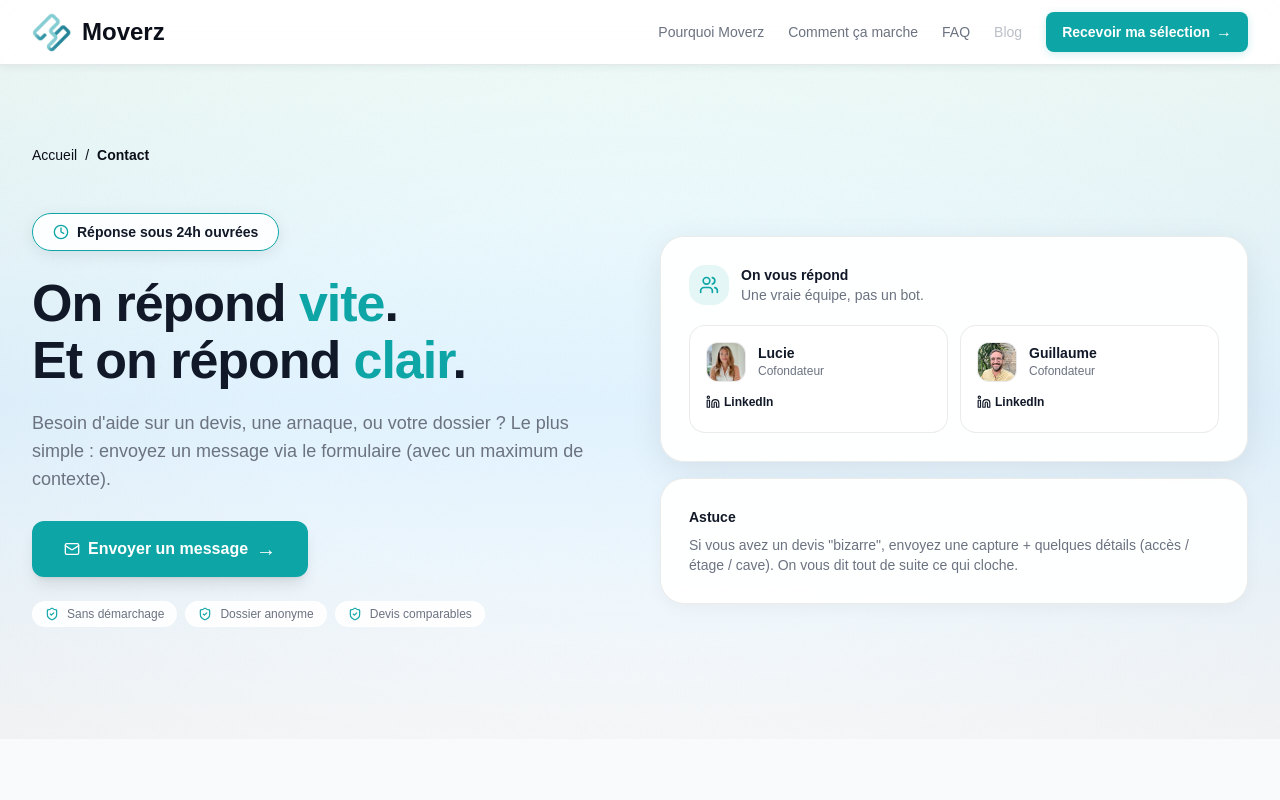
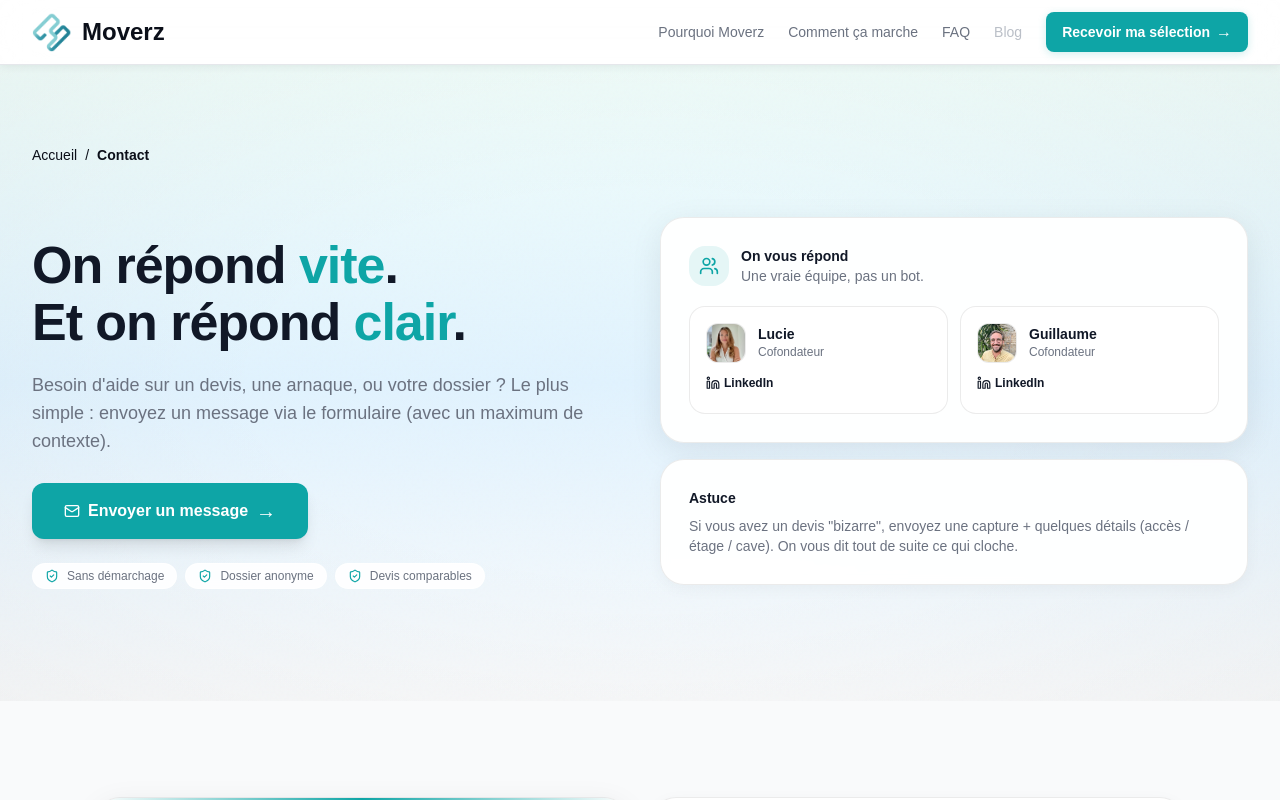
Before and after one commit to gdetaisne/moverz-fr, a Next.js app: page /contact in a window 1280 px wide. Shown: the top 800 px of the page. Built offline with nearby package versions, Linux system fonts and the light colour scheme; no server answers; a web font is replaced by a local one.

Commit message:
🔧 Remove 24h response badge from contact page

```diff
--- a/app/contact/page.tsx
+++ b/app/contact/page.tsx
@@ -3,7 +3,7 @@ import { getFullMetadata } from "@/lib/canonical-helper";
 import Breadcrumbs from "@/components/Breadcrumbs";
 import ContactForm from "@/components/ContactForm";
 import Image from "next/image";
-import { Clock, Mail, ShieldCheck, Users, Linkedin, Truck } from "lucide-react";
+import { Mail, ShieldCheck, Users, Linkedin, Truck } from "lucide-react";
 
 export const metadata: Metadata = getFullMetadata(
   'contact',
@@ -48,11 +48,6 @@ export default function ContactPage() {
           <div className="mt-12 grid gap-10 lg:grid-cols-2 lg:items-center">
             {/* Left Column - Text */}
             <div>
-              <div className="inline-flex items-center gap-2 rounded-full border bg-white/90 px-5 py-2 text-sm font-semibold shadow-md backdrop-blur-sm" style={{ borderColor: "#0EA5A6", color: "#111827" }}>
-                <Clock className="h-4 w-4" style={{ color: "#0EA5A6" }} />
-                <span>Réponse sous 24h ouvrées</span>
-              </div>
-
               <h1
                 className="mt-6 font-heading text-[clamp(32px,5vw,52px)] font-bold tracking-[-0.02em] leading-[1.1]"
                 style={{ color: "#111827" }}
```
